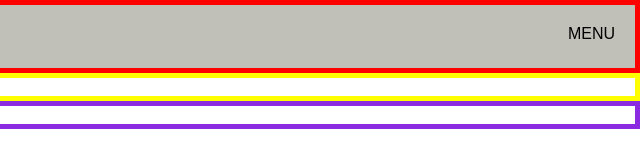
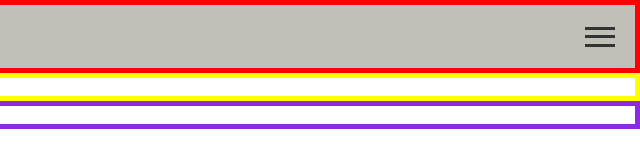
Before and after one commit to humbertoteixeiraa/michael-scott-portfolio, a plain HTML site: page index.html in a window 1280 px wide. Shown: the full height of the page, 640-1280 px from the left. Drawn offline with Linux system fonts and the light colour scheme.

Commit message:
Atualizações do dia 23.01.2023
Fim da criação do <header>.

```diff
--- a/assets/css/style.css
+++ b/assets/css/style.css
@@ -6,6 +6,8 @@ body {
 header {
     display: flex;
     justify-content: space-between;
+    align-items: center;
+
     padding: 20px;
     background-color: #c0c0b8;
 
@@ -17,13 +19,31 @@ header .logo {
     font-weight: bold;
 }
 
+header .menu {
+    width: 30px;
+    height: 20px;
+
+    display: flex;
+    flex-direction: column;
+    justify-content: space-between;
+}
+
+header .menu-line {
+    height: 3px;
+    background-color: #333;
+}
+
 
 
 
 section {
+
+
     border: 5px solid yellow;
 }
 
 footer {
+
+
     border: 5px solid blueviolet;
 }
--- a/index.html
+++ b/index.html
@@ -10,7 +10,11 @@
 <body>
     <header>
         <div class="logo">Scott.</div>
-        <div class="menu">MENU</div>
+        <div class="menu">
+            <div class="menu-line"></div>
+            <div class="menu-line"></div>
+            <div class="menu-line"></div>
+        </div>
     </header>
 
     <section>
```
